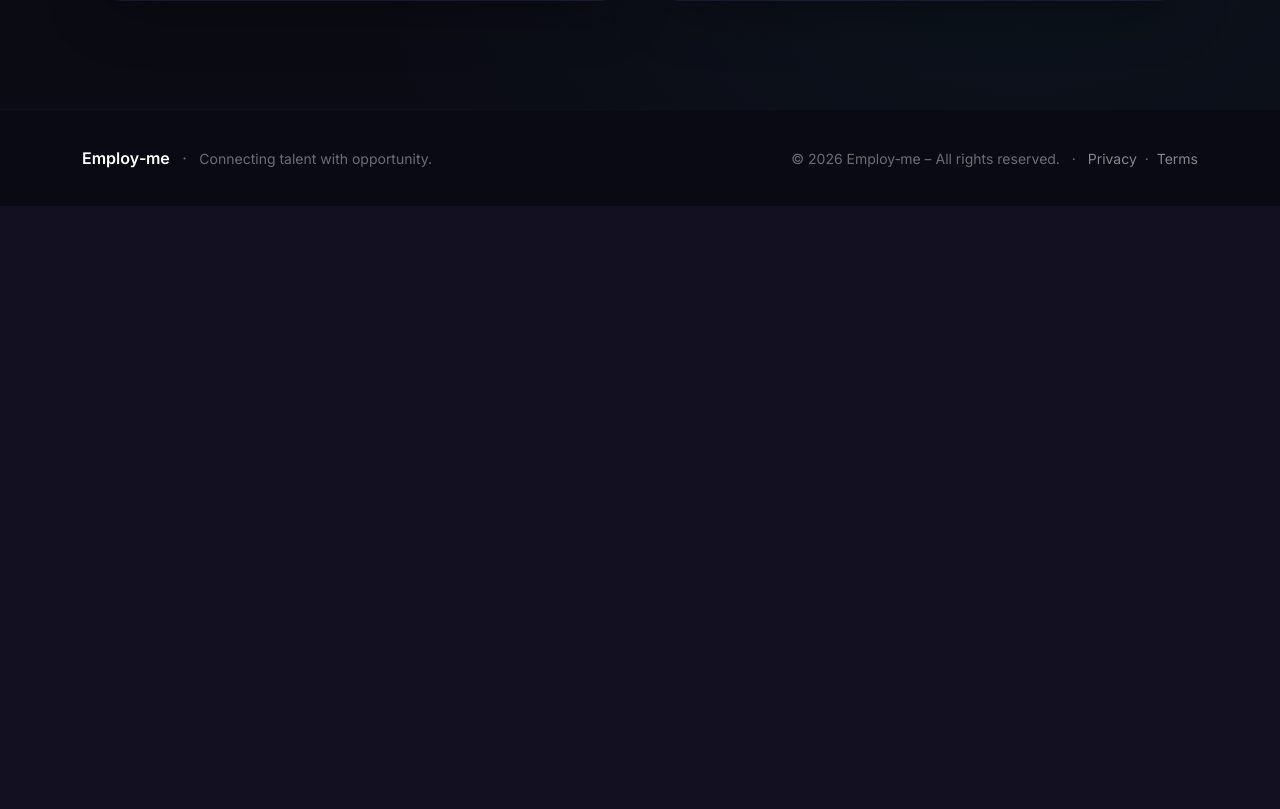
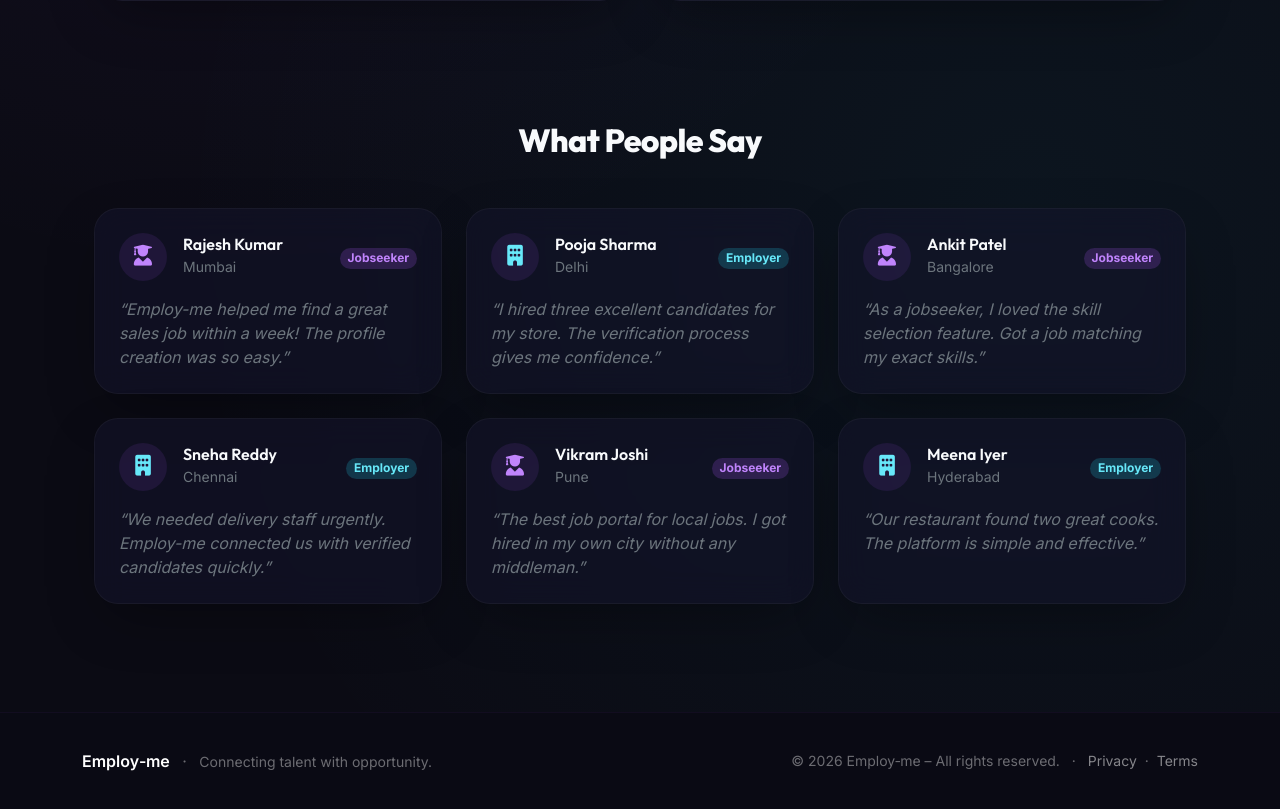
Before and after one commit to tj184/Employ-me, a Flask app: page / in a window 1280 px wide. Shown: the part 1163-1972 px from the top of the page. Before the commit the page ends 1369 px from the top, so only its background shows below. Run offline with Flask 3, Linux system fonts and the light colour scheme; some libraries are stand-ins or nearby versions.

Commit message:
Added testimonials

```diff
--- a/app.py
+++ b/app.py
@@ -10,6 +10,7 @@ from models import db, User, JobSeekerProfile, EmployerProfile
 from forms import LoginForm, SignupForm, ProfileForm, EmployerForm, INDIAN_CITIES, SKILLS_CHOICES
 from werkzeug.middleware.dispatcher import DispatcherMiddleware
 from admin import admin_app  # make sure admin.py is importable
+import csv
 
 app = Flask(__name__)
 app.config.from_object(Config)
@@ -52,9 +53,7 @@ def role_required(role):
     return decorator
 
 # ---------- Routes ----------
-@app.route('/')
-def index():
-    return render_template('index.html')
+
 
 @app.route('/login', methods=['GET','POST'])
 def login():
@@ -363,6 +362,23 @@ def about():
 def not_found(e):
     return render_template('base.html', content='Page not found'), 404
 
+def load_testimonials():
+    testimonials = []
+    try:
+        with open('testimonials.csv', newline='', encoding='utf-8') as f:
+            reader = csv.DictReader(f)
+            for row in reader:
+                testimonials.append(row)
+    except FileNotFoundError:
+        pass
+    return testimonials
+
+@app.route('/')
+def index():
+    testimonials = load_testimonials()
+    return render_template('index.html', testimonials=testimonials)
+
+
 
 
 # Mount the admin app under /admin
--- a/templates/index.html
+++ b/templates/index.html
@@ -214,6 +214,43 @@
         </div>
     </div>
     {% endif %}
+        <!-- ===== TESTIMONIALS SECTION ===== -->
+    {% if testimonials %}
+    <section class="py-5 mt-4">
+        <div class="container">
+            <h2 class="text-center mb-5" style="font-family: var(--font-display); font-weight: 800; color: #F8FAFC; letter-spacing: -0.02em;">
+                What <span class="gradient-text">People Say</span>
+            </h2>
+            <div class="row g-4">
+                {% for t in testimonials %}
+                <div class="col-md-6 col-lg-4">
+                    <div class="testimonial-card p-4 h-100">
+                        <div class="d-flex align-items-center mb-3">
+                            <div class="testimonial-avatar me-3">
+                                {% if t.type == 'employer' %}
+                                    <i class="fas fa-building" style="color: var(--employer-light);"></i>
+                                {% else %}
+                                    <i class="fas fa-user-graduate" style="color: var(--primary-light);"></i>
+                                {% endif %}
+                            </div>
+                            <div>
+                                <h6 class="mb-0" style="font-family: var(--font-display); font-weight: 600; color: #F8FAFC;">{{ t.name }}</h6>
+                                <small class="text-secondary">{{ t.city }}</small>
+                            </div>
+                            <div class="ms-auto">
+                                <span class="badge {% if t.type == 'employer' %}bg-cyan{% else %}bg-purple{% endif %} rounded-pill">
+                                    {{ t.type | capitalize }}
+                                </span>
+                            </div>
+                        </div>
+                        <p class="text-secondary mb-0" style="font-style: italic;">“{{ t.review }}”</p>
+                    </div>
+                </div>
+                {% endfor %}
+            </div>
+        </div>
+    </section>
+    {% endif %}
 {% endblock %}
 
 {% block extra_scripts %}
@@ -339,6 +376,40 @@
         line-height: 1.6;
         margin-bottom: 0;
     }
+        /* Testimonial Card */
+    .testimonial-card {
+        background: var(--bg-card);
+        backdrop-filter: blur(16px);
+        -webkit-backdrop-filter: blur(16px);
+        border: 1px solid rgba(255, 255, 255, 0.04);
+        border-radius: 24px;
+        box-shadow: 0 20px 60px -16px rgba(0,0,0,0.4);
+        transition: all 0.35s ease;
+    }
+    .testimonial-card:hover {
+        transform: translateY(-5px);
+        box-shadow: 0 25px 70px -10px rgba(168, 85, 247, 0.15);
+        border-color: rgba(168, 85, 247, 0.2);
+    }
+    .testimonial-avatar {
+        width: 48px;
+        height: 48px;
+        border-radius: 50%;
+        background: rgba(168, 85, 247, 0.1);
+        display: flex;
+        align-items: center;
+        justify-content: center;
+        font-size: 1.3rem;
+    }
+    /* Type badges */
+    .bg-purple {
+        background: rgba(168, 85, 247, 0.2) !important;
+        color: var(--primary-light);
+    }
+    .bg-cyan {
+        background: rgba(34, 211, 238, 0.2) !important;
+        color: var(--employer-light);
+    }
 
     /* On mobile, reduce card padding */
     @media (max-width: 576px) {
--- /dev/null
+++ b/testimonials.csv
@@ -0,0 +1,7 @@
+city,name,review,type
+Mumbai,Rajesh Kumar,"Employ-me helped me find a great sales job within a week! The profile creation was so easy.",jobseeker
+Delhi,Pooja Sharma,"I hired three excellent candidates for my store. The verification process gives me confidence.",employer
+Bangalore,Ankit Patel,"As a jobseeker, I loved the skill selection feature. Got a job matching my exact skills.",jobseeker
+Chennai,Sneha Reddy,"We needed delivery staff urgently. Employ-me connected us with verified candidates quickly.",employer
+Pune,Vikram Joshi,"The best job portal for local jobs. I got hired in my own city without any middleman.",jobseeker
+Hyderabad,Meena Iyer,"Our restaurant found two great cooks. The platform is simple and effective.",employer
```
